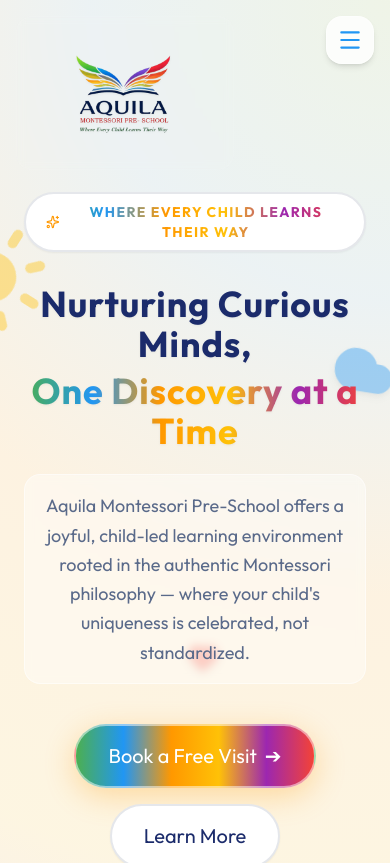
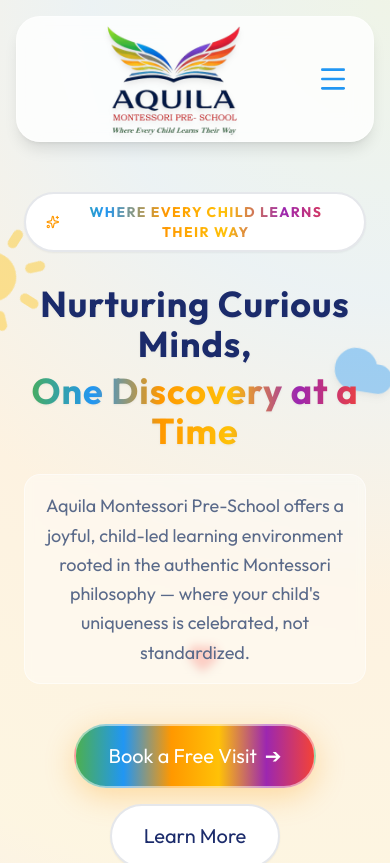
Before and after one commit to togethertechgroups-creator/Aquila-Preschool, a React (Vite) app: page / in a window 390 px wide. Shown: the top 863 px of the page. Built offline with nearby package versions, Linux system fonts and the light colour scheme.

Commit message:
style(navbar): improve mobile responsiveness and visual styles of navbar

```diff
--- a/src/components/Navbar.jsx
+++ b/src/components/Navbar.jsx
@@ -31,9 +31,9 @@ export default function Navbar() {
   useEffect(() => {
     if (!window.matchMedia('(prefers-reduced-motion: reduce)').matches) {
       gsap.fromTo(
-        ['.floating-logo-badge', '.floating-nav-pill', '.floating-mobile-toggle'],
-        { y: -100, opacity: 0 },
-        { y: 0, opacity: 1, duration: 1, delay: 0.2, stagger: 0.1, ease: 'power3.out' }
+        '.navbar',
+        { y: -50, opacity: 0 },
+        { y: 0, opacity: 1, duration: 1, delay: 0.2, ease: 'elastic.out(1, 0.5)', clearProps: 'all' }
       );
     }
   }, []);
@@ -42,35 +42,40 @@ export default function Navbar() {
   const closeMenu = () => setIsOpen(false);
 
   return (
-    <>
-      {/* Floating Logo Badge (Left) */}
-      <div
-        className={`floating-logo-badge fixed z-50 transition-all duration-300 ${
-          isScrolled
-            ? 'top-3 left-4 md:left-8 bg-white/10 backdrop-blur-sm border border-white/10 rounded-2xl p-2 md:p-3'
-            : 'top-4 left-4 md:left-8 bg-white/5 backdrop-blur-sm border border-white/5 rounded-2xl p-3 md:p-4'
+    <nav
+      className={`navbar fixed z-50 transition-all duration-300 flex justify-between items-center ${isScrolled
+          ? 'top-2 left-0 right-0 mx-auto w-[95%] md:w-[85%] rounded-[3rem] shadow-xl bg-white/90 backdrop-blur-xl border-4 border-wing-yellow/30 py-2 px-6'
+          : 'top-4 left-4 right-4 rounded-3xl bg-white/80 backdrop-blur-md border border-white/40 shadow-lg py-3 px-6'
         }`}
-      >
-        <Link to="home" smooth={true} duration={500} offset={-80} className="flex items-center cursor-pointer">
+    >
+      {/* Decorative Sparkles for Children when Scrolled */}
+      {isScrolled && (
+        <div className="absolute -top-4 -left-4 animate-float-kid text-wing-orange hidden md:block">
+          <Sparkles size={28} className="fill-wing-orange" />
+        </div>
+      )}
+      {isScrolled && (
+        <div className="absolute -bottom-4 -right-4 animate-float-kid text-wing-blue hidden md:block" style={{ animationDelay: '1s' }}>
+          <Sparkles size={28} className="fill-wing-blue" />
+        </div>
+      )}
+
+      <div className="flex items-center cursor-pointer group relative">
+        <Link to="home" smooth={true} duration={500} offset={-80} className="relative block">
           <img
             src={logo}
             alt="Aquila Montessori Logo"
-            className="h-32 md:h-44 w-auto object-contain transition-transform duration-300 hover:scale-105 drop-shadow-sm"
+            className="absolute top-1/2 -translate-y-1/2 left-0 h-[180px] max-w-none object-contain transition-transform duration-300 group-hover:scale-105 drop-shadow-md z-10"
             onError={(e) => { e.target.onerror = null; e.target.src = 'https://via.placeholder.com/150x50?text=AQUILA'; }}
           />
+          {/* Spacer to reserve width in the navbar without stretching height */}
+          <div className="h-[100px] w-40"></div>
         </Link>
       </div>
 
-      {/* Floating Navigation Pill (Center) */}
-      <div
-        className={`floating-nav-pill fixed z-50 left-1/2 transform -translate-x-1/2 transition-all duration-300 hidden md:flex items-center shadow-lg border border-white/40 ${
-          isScrolled
-            ? 'top-3 bg-white/90 backdrop-blur-xl rounded-full px-5 py-2'
-            : 'top-4 bg-white/80 backdrop-blur-lg rounded-full px-6 py-2.5'
-        }`}
-      >
-        {/* Nav Links */}
-        <ul className="flex items-center space-x-6 mr-6">
+      {/* Desktop Menu */}
+      <div className="hidden md:flex items-center space-x-6">
+        <ul className="flex space-x-6 items-center">
           {navLinks.map((link) => {
             const Icon = link.icon;
             return (
@@ -82,46 +87,33 @@ export default function Navbar() {
                   offset={-80}
                   duration={500}
                   activeClass={`active font-bold scale-110 ${link.color}`}
-                  className={`cursor-pointer flex items-center text-text-muted hover:${link.color} font-heading font-semibold text-[15px] transition-all duration-300 pb-0.5 border-b-2 border-transparent hover:border-current group`}
+                  className={`cursor-pointer flex items-center text-text-muted hover:${link.color} font-heading font-semibold text-lg transition-all duration-300 rainbow-border-bottom pb-1 group`}
                 >
-                  <Icon size={14} className={`mr-1.5 opacity-0 -ml-4 group-hover:opacity-100 group-hover:ml-0 transition-all duration-300 ${link.color}`} />
+                  <Icon size={16} className={`mr-1.5 opacity-0 -ml-4 group-hover:opacity-100 group-hover:ml-0 transition-all duration-300 ${link.color}`} />
                   {link.name}
                 </Link>
               </li>
             );
           })}
         </ul>
-
-        {/* Join CTA */}
-        <Link to="admissions" smooth={true} duration={500} offset={-80} className="whitespace-nowrap">
-          <button className="btn-rainbow shadow-md shadow-wing-orange/20 border border-white text-sm py-1.5 px-4 rounded-full font-semibold hover-wiggle whitespace-nowrap">
-            Join the Fun! <Sparkles size={13} className="inline ml-0.5" />
+        <Link to="admissions" smooth={true} duration={500} offset={-80}>
+          <button className="btn-rainbow animate-float-kid shadow-lg shadow-wing-orange/20 border-2 border-white hover-wiggle">
+            Join the Fun! <Sparkles size={16} className="inline ml-1" />
           </button>
         </Link>
       </div>
 
-      {/* Floating Mobile Toggle (Right) */}
-      <div
-        className={`floating-mobile-toggle fixed z-50 md:hidden transition-all duration-300 ${
-          isScrolled ? 'top-3 right-4' : 'top-4 right-4'
-        }`}
-      >
-        <button
-          onClick={toggleMenu}
-          className="bg-white/80 backdrop-blur-md border border-white/40 shadow-md p-2.5 rounded-2xl text-aquila-navy focus:outline-none transition-all active:scale-95 flex items-center justify-center"
-          aria-label="Toggle menu"
-        >
-          {isOpen ? <X size={26} className="text-wing-red" /> : <Menu size={26} className="text-wing-blue" />}
+      {/* Mobile Menu Toggle */}
+      <div className="md:hidden flex items-center">
+        <button onClick={toggleMenu} className="text-aquila-navy focus:outline-none transition-transform active:scale-95">
+          {isOpen ? <X size={32} className="text-wing-red" /> : <Menu size={32} className="text-wing-blue" />}
         </button>
       </div>
 
       {/* Mobile Drawer */}
       <div
-        className={`fixed left-4 right-4 bg-white/95 backdrop-blur-xl rounded-3xl border border-white/40 p-6 flex flex-col items-center space-y-4 md:hidden transition-all duration-300 transform origin-top shadow-2xl z-40 ${
-          isOpen
-            ? 'top-24 scale-y-100 opacity-100 visible'
-            : 'top-24 scale-y-0 opacity-0 invisible'
-        }`}
+        className={`absolute top-full left-0 right-0 mt-4 bg-white/95 backdrop-blur-xl rounded-3xl border-4 border-wing-yellow/30 p-6 flex flex-col items-center space-y-4 md:hidden transition-all duration-300 transform origin-top shadow-2xl ${isOpen ? 'scale-y-100 opacity-100 visible' : 'scale-y-0 opacity-0 invisible'
+          }`}
       >
         <ul className="flex flex-col items-center space-y-4 w-full">
           {navLinks.map((link) => {
@@ -136,9 +128,9 @@ export default function Navbar() {
                   duration={500}
                   onClick={closeMenu}
                   activeClass={`font-bold text-xl ${link.color}`}
-                  className={`cursor-pointer flex justify-center items-center text-text-muted hover:${link.color} font-heading font-semibold text-lg py-2 transition-colors`}
+                  className={`cursor-pointer flex justify-center items-center text-text-muted hover:${link.color} font-heading font-semibold text-lg block py-2 transition-colors`}
                 >
-                  <Icon size={18} className={`mr-2 ${link.color}`} />
+                  <Icon size={20} className={`mr-2 ${link.color}`} />
                   {link.name}
                 </Link>
               </li>
@@ -146,11 +138,9 @@ export default function Navbar() {
           })}
         </ul>
         <Link to="admissions" smooth={true} duration={500} offset={-80} onClick={closeMenu} className="w-full">
-          <button className="btn-rainbow w-full mt-2 text-md py-2.5 border-2 border-white shadow-xl hover-wiggle">
-            Join the Fun! <Sparkles size={18} className="inline ml-1" />
-          </button>
+          <button className="btn-rainbow w-full mt-4 text-lg border-2 border-white shadow-xl hover-wiggle">Join the Fun! <Sparkles size={20} className="inline ml-1" /></button>
         </Link>
       </div>
-    </>
+    </nav>
   );
 }
```
